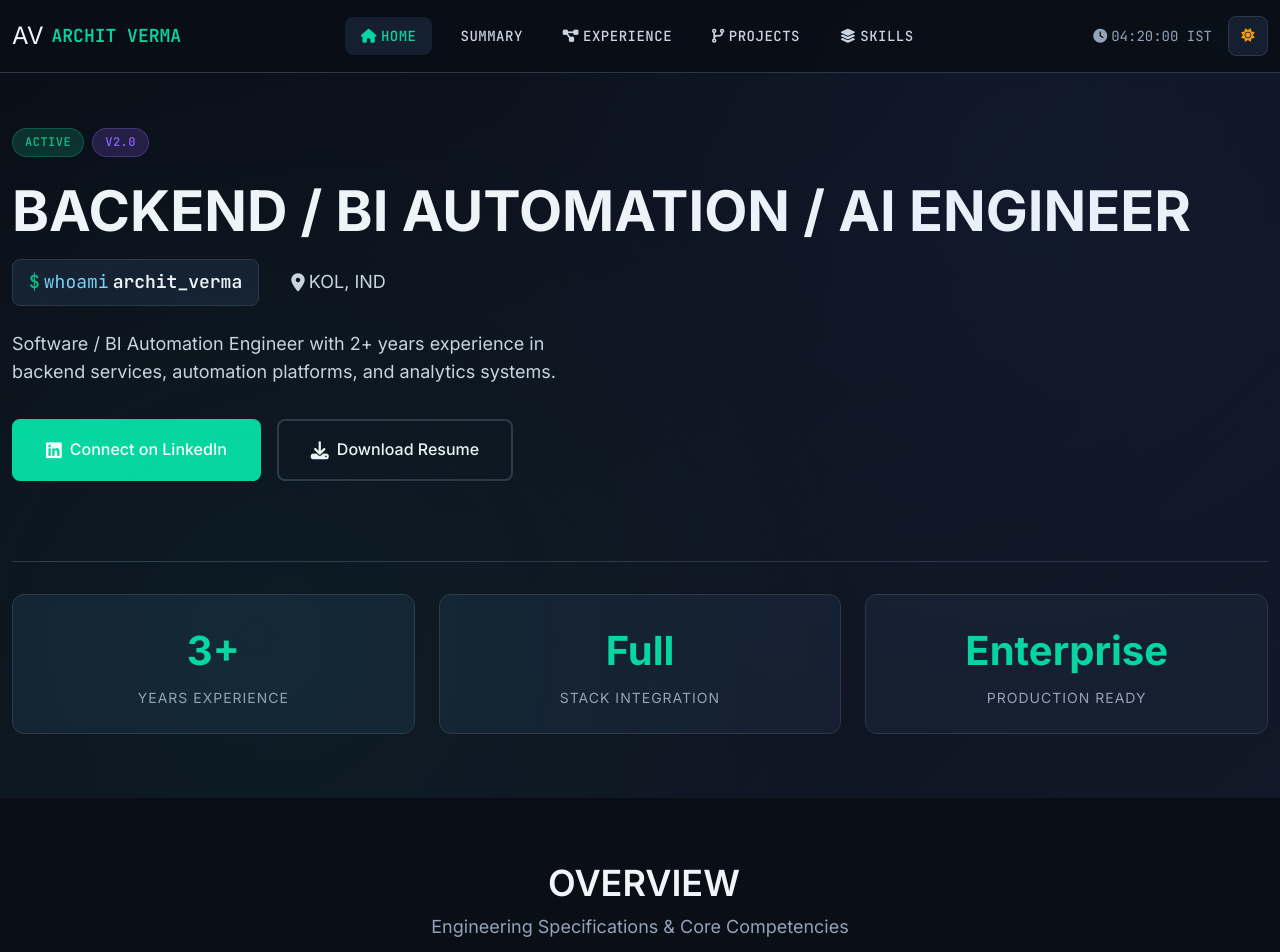
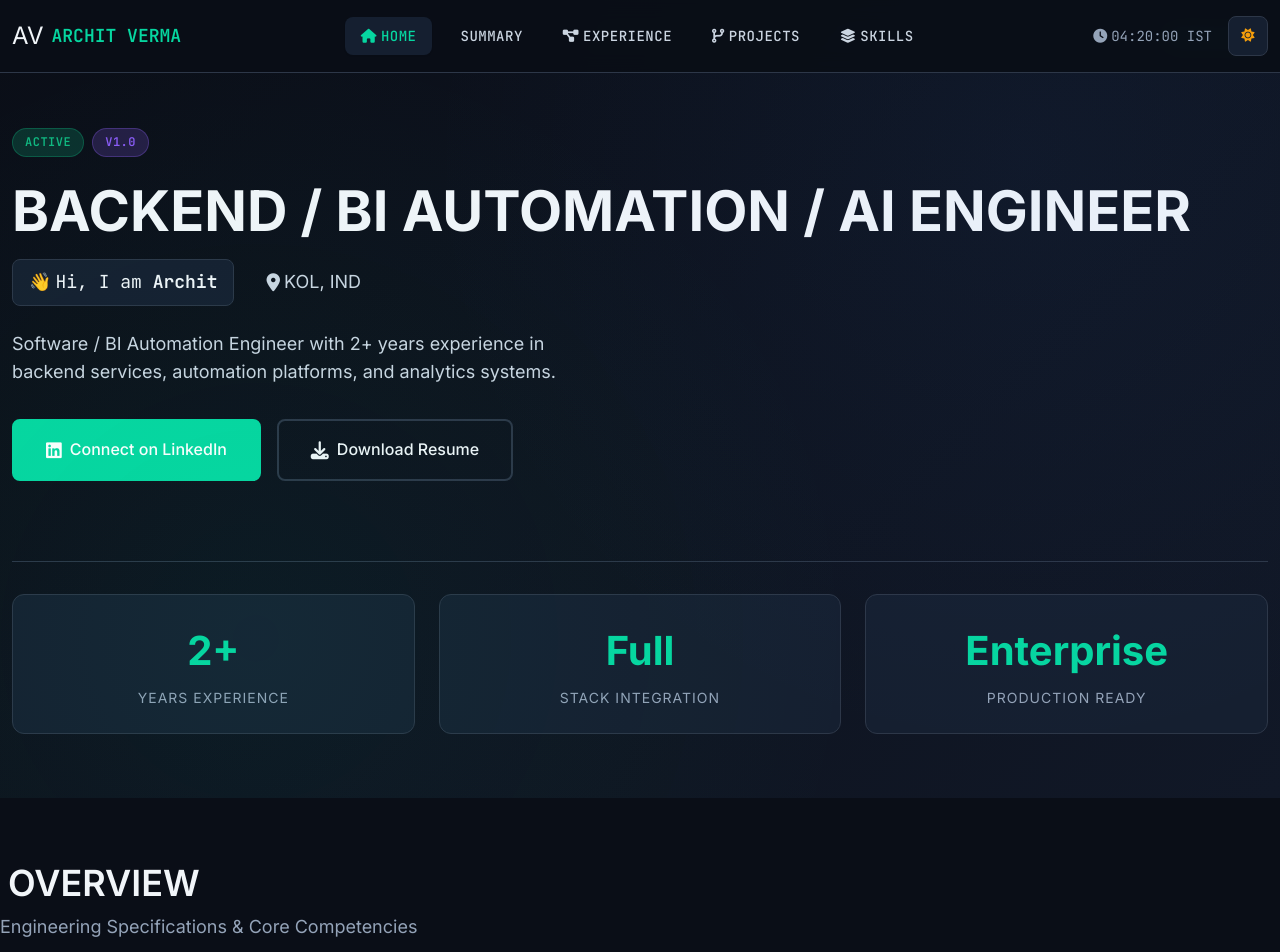
Before and after one commit to thearchit02/archit-verma-portfolio, a plain HTML site: page index.html in a window 1280 px wide. Shown: the top 952 px of the page. Drawn offline with Linux system fonts and the light colour scheme.

Commit message:
update in portfolio files and fixes some bugs

```diff
--- a/css/components.css
+++ b/css/components.css
@@ -346,6 +346,7 @@
 .section-header {
     text-align: center;
     margin-bottom: var(--spacing-2xl);
+    transition: all var(--transition-base);
 }
 
 .section-title {
@@ -355,6 +356,15 @@
     gap: var(--spacing-sm);
     margin-bottom: var(--spacing-sm);
     color: var(--color-text-primary);
+}
+
+/* When a section is in view, move header and subtitle to the left */
+.section.in-view .section-header {
+    text-align: left;
+}
+
+.section.in-view .section-title {
+    justify-content: flex-start;
 }
 
 .section-title i {
@@ -367,6 +377,36 @@
     font-size: 1.125rem;
     max-width: 600px;
     margin: 0 auto;
+    text-align: center;
+    transition: all var(--transition-base);
+}
+
+.section.in-view .section-subtitle {
+    max-width: 100%;
+    margin: 0;
+    text-align: left;
+}
+
+/* Smooth slide/opacity transitions for header/title/subtitle */
+.section-header,
+.section-title,
+.section-subtitle {
+    transition: transform var(--transition-base), opacity var(--transition-base);
+    will-change: transform, opacity;
+}
+
+/* Subtle centered state (before in-view) */
+.section .section-title,
+.section .section-subtitle {
+    transform: translateX(0);
+    opacity: 0.95;
+}
+
+/* When section becomes active, nudge left and fully opaque */
+.section.in-view .section-title,
+.section.in-view .section-subtitle {
+    transform: translateX(-12px);
+    opacity: 1;
 }
 
 /* Dashboard Cards */
@@ -595,6 +635,10 @@
 .pipeline-arrow {
     color: var(--color-accent);
     font-size: 1.5rem;
+    display: flex;
+    align-items: center;
+    justify-content: center;
+    height: 100%;
 }
 
 /* Timeline */
--- a/css/style.css
+++ b/css/style.css
@@ -59,8 +59,9 @@
 
     /* Transitions */
     --transition-fast: 150ms cubic-bezier(0.4, 0, 0.2, 1);
-    --transition-base: 300ms cubic-bezier(0.4, 0, 0.2, 1);
-    --transition-slow: 500ms cubic-bezier(0.4, 0, 0.2, 1);
+    /* Make base transition longer and smoother for nicer UI motion */
+    --transition-base: 600ms cubic-bezier(0.22, 1, 0.36, 1);
+    --transition-slow: 900ms cubic-bezier(0.22, 1, 0.36, 1);
 
     /* Container */
     --container-max-width: 1600px;
--- a/index.html
+++ b/index.html
@@ -86,7 +86,7 @@
                 <div class="hero-content">
                     <div class="hero-badge">
                         <span class="badge active">ACTIVE</span>
-                        <span class="badge version">v2.0</span>
+                        <span class="badge version">v1.0</span>
                     </div>
 
                     <h1 class="hero-title">
@@ -95,10 +95,9 @@
 
                     <div class="hero-subtitle">
                         <div class="user-tag">
-                            <span class="prompt">$</span>
-                            <span class="command">whoami</span>
-                            <span class="output">archit_verma</span>
-                        </div>
+  <span class="wave">👋</span>
+  <span class="text">Hi, I am <strong>Archit</strong></span>
+</div>
                         <div class="location">
                             <i class="fas fa-map-marker-alt"></i>
                             <span id="locationText">KOL, IND</span>
--- a/js/main.js
+++ b/js/main.js
@@ -130,10 +130,20 @@ class PortfolioApp {
         const experiences = config.get('experience', []);
         if (experiences.length === 0) return 2;
 
-        const firstExp = experiences[experiences.length - 1];
-        const startYear = firstExp.period ? parseInt(firstExp.period.split(' ')[1]) : new Date().getFullYear() - 2;
+        // Extract all four-digit years from experience periods using regex
+        const yearRegex = /\b(19|20)\d{2}\b/g;
+        const allYears = experiences
+            .flatMap(exp => {
+                if (!exp.period) return [];
+                const matches = exp.period.match(yearRegex);
+                return matches ? matches.map(y => parseInt(y, 10)) : [];
+            });
+
+        // Use the maximum (most recent) year as the start point
+        if (allYears.length === 0) return 2;
+        const maxYear = Math.max(...allYears);
         const currentYear = new Date().getFullYear();
-        return currentYear - startYear;
+        return currentYear - maxYear;
     }
 
     renderExperience() {
@@ -368,6 +378,13 @@ class PortfolioApp {
         const observer = new IntersectionObserver(
             (entries) => {
                 entries.forEach(entry => {
+                    // Toggle in-view class for visual header alignment
+                    if (entry.isIntersecting) {
+                        entry.target.classList.add('in-view');
+                    } else {
+                        entry.target.classList.remove('in-view');
+                    }
+
                     if (entry.isIntersecting) {
                         const id = entry.target.getAttribute('id');
                         navLinks.forEach(link => {
```
Also changed, not shown: 1 other file.
